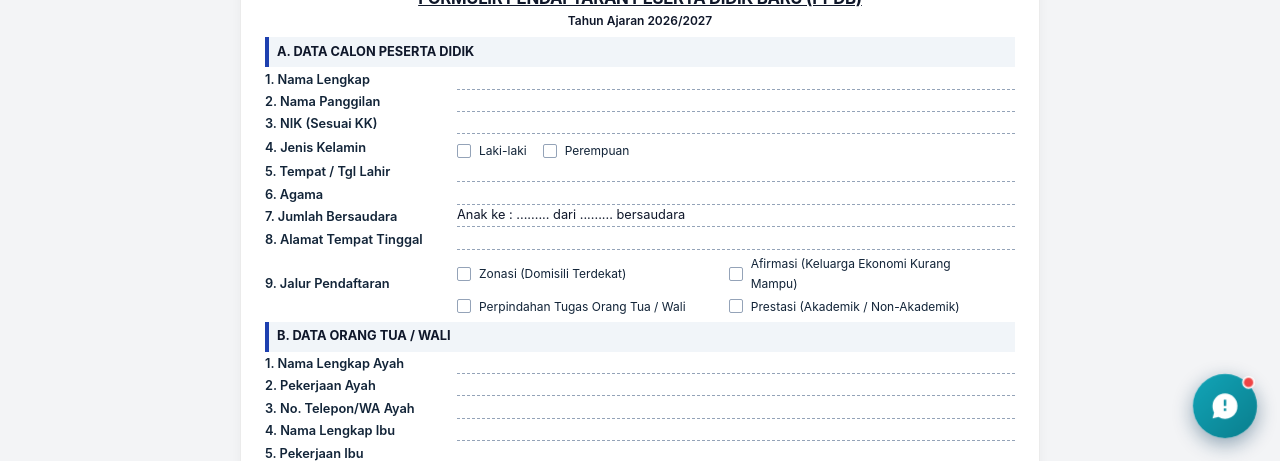
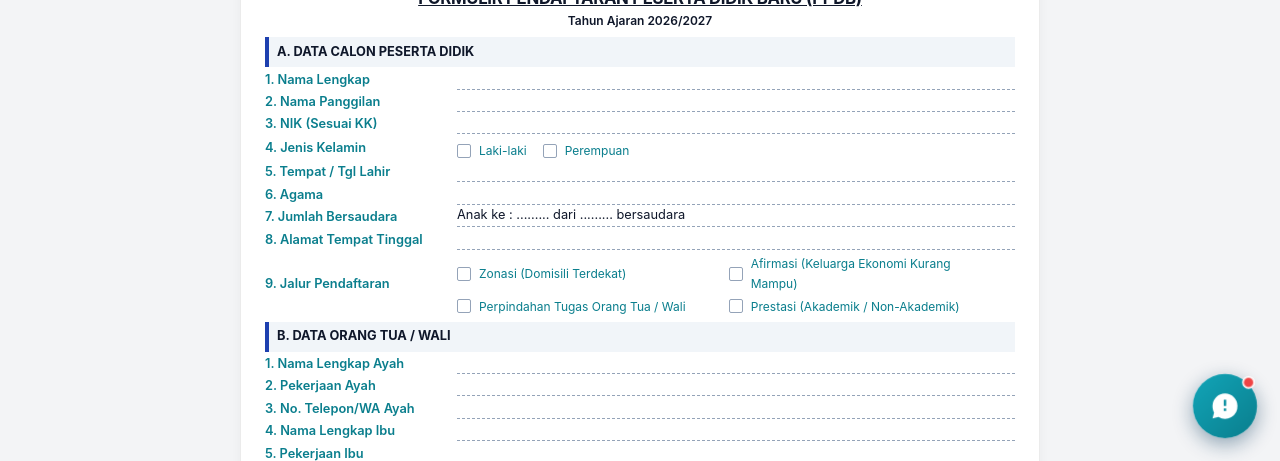
Before and after one commit to umamit/sdbobong, a Next.js app: page /formulir-ppdb in a window 1280 px wide. Shown: the part 339-800 px from the top of the page. Built offline with nearby package versions, Linux system fonts and the light colour scheme; no server answers; the database is empty.

Commit message:
style: ganti warna footer dan teks 404 dari navy ke biru toska tua logo

```diff
--- a/public/css/base.css
+++ b/public/css/base.css
@@ -27,8 +27,8 @@
     /* Neutrals (Apple Store Minimalis Modern) */
     --bg-main: #F5F5F7; /* Apple's Signature Off-White */
     --bg-card: #FFFFFF;
-    --bg-footer: #122438; /* Dark Navy Logo */
-    --bg-footer-deep: #0A1624;
+    --bg-footer: #0A7E8D; /* Biru Toska Tua Logo */
+    --bg-footer-deep: #06535D; /* Biru Toska Sangat Gelap */
     --text-main: #1D1D1F; /* Apple Primary Label (Jet Black) */
     --text-color: var(--text-main); /* Legacy alias */
     --text-muted: #515154; /* Apple Secondary Label */
--- a/public/css/ppdb.css
+++ b/public/css/ppdb.css
@@ -236,12 +236,12 @@
 .form-page span,
 .form-page .form-label,
 .form-page .checkbox-item {
-    color: #122438 !important;
+    color: #0A7E8D !important;
 }
 
 .form-section-title {
     background-color: rgba(18, 165, 184, 0.08) !important;
-    color: #122438 !important;
+    color: #0A7E8D !important;
     padding: 0.3rem var(--space-xs);
     font-weight: 700;
     font-size: 0.8rem;
@@ -263,7 +263,7 @@
     font-weight: 600;
     display: flex;
     align-items: center;
-    color: #122438 !important;
+    color: #0A7E8D !important;
 }
 
 .form-value-line {
--- a/src/app/not-found.js
+++ b/src/app/not-found.js
@@ -81,7 +81,7 @@ export default function NotFound() {
         .nf-title {
           font-size: clamp(1.3rem, 3vw, 1.75rem);
           font-weight: 700;
-          color: #122438;
+          color: #0A7E8D;
           letter-spacing: -0.02em;
           margin-bottom: 0.75rem;
           animation: nf-fade-up 0.5s 0.3s cubic-bezier(0.16,1,0.3,1) both;
```
